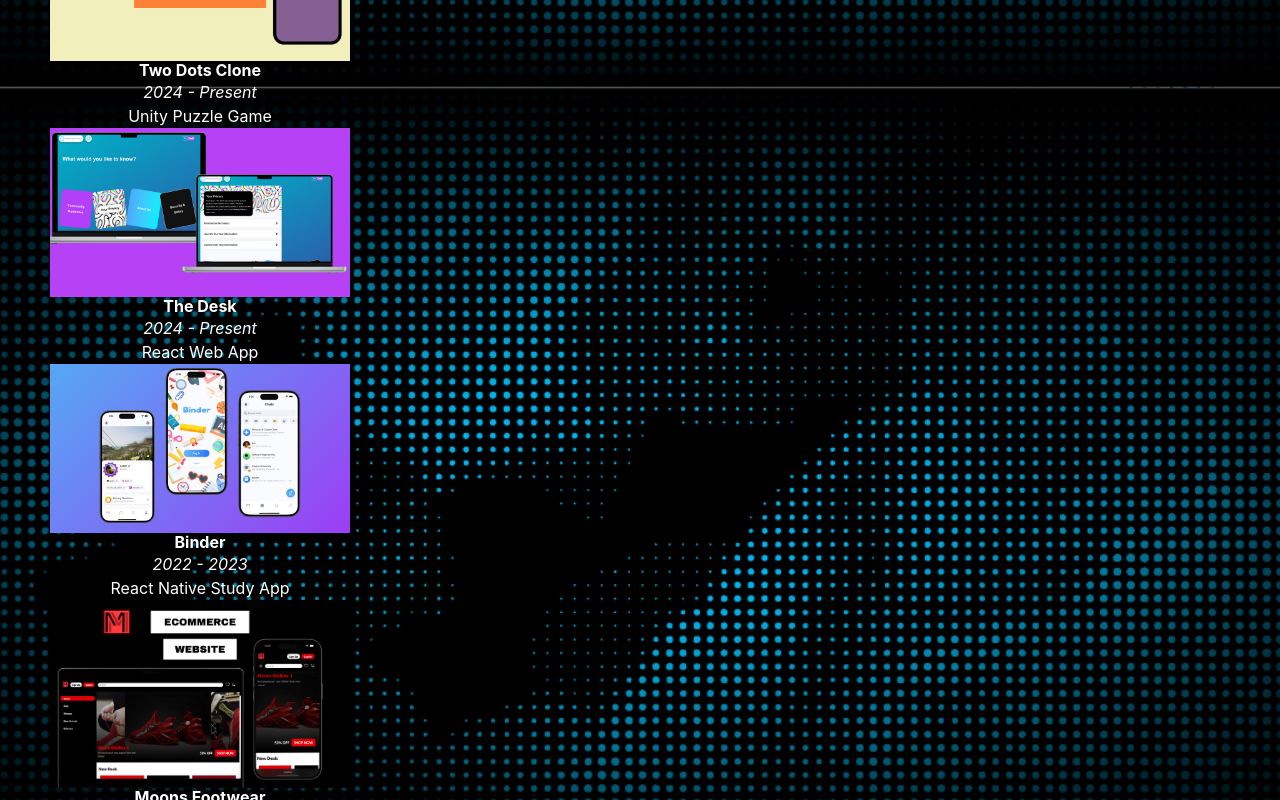
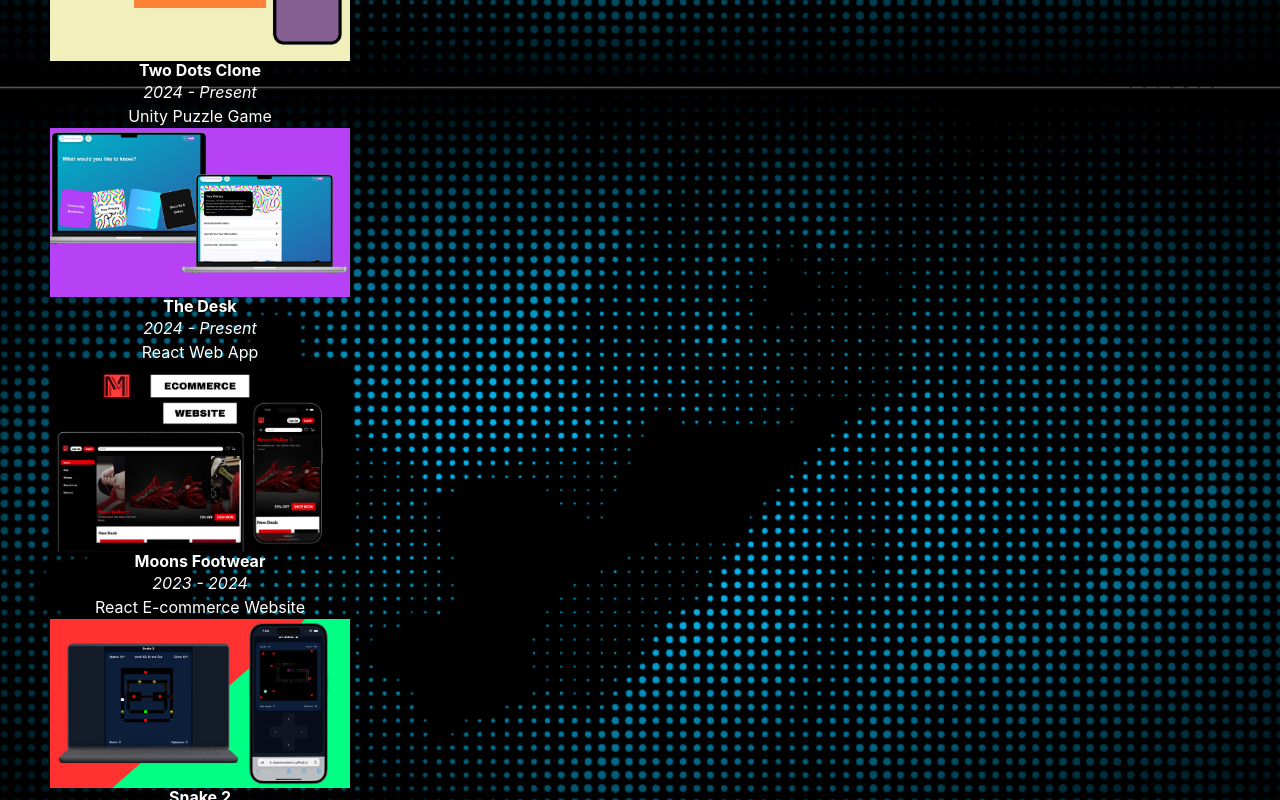
Before and after one commit to clawrenceharris/portfolio, a React (Create React App) app: page /#/ in a window 1280 px wide. Shown: the part 3112-3912 px from the top of the page. Built offline with nearby package versions, Linux system fonts and the light colour scheme.

Commit message:
minor edits to projects

```diff
--- a/src/constants/projects.js
+++ b/src/constants/projects.js
@@ -110,29 +110,29 @@
     ],
   },
 
-  {
-    projectType: "Academic",
-    startYear: 2022,
-    endYear: 2023,
-    title: "Binder",
-    description: "React Native Study App",
-    longDescription: [
-      "Binder is a React Native app designed to revolutionize student studying. It simplifies learning, fosters collaboration, and builds friendships. With a focus on simplicity, Binder allows students to concentrate on studies without complexity.",
-      "The app facilitates collaborative learning through effortless group formation and management. Powered by Firebase, it delivers real-time functionality for secure authentication and dynamic updates to study materials and messaging.",
-      "Leading the UI design, front end and back end development, I crafted a visually appealing and user-friendly experience. Binder intends to enhance the educational journey for students worldwide, embodying collaboration and community.",
-    ],
-    images: [require("../assets/images/projects/binder/1.png")],
-    tags: ["Mobile", "UI/UX"],
-    github: "https://github.com/clawrenceharris/Binder",
-    tools: [
-      tools.reactnative,
-      tools.github,
-      tools.git,
-      tools.redux,
-      tools.visualstudiocode,
-      tools.firebase,
-    ],
-  },
+  // {
+  //   projectType: "Academic",
+  //   startYear: 2022,
+  //   endYear: 2023,
+  //   title: "Binder",
+  //   description: "React Native Study App",
+  //   longDescription: [
+  //     "Binder is a React Native app designed to revolutionize student studying. It simplifies learning, fosters collaboration, and builds friendships. With a focus on simplicity, Binder allows students to concentrate on studies without complexity.",
+  //     "The app facilitates collaborative learning through effortless group formation and management. Powered by Firebase, it delivers real-time functionality for secure authentication and dynamic updates to study materials and messaging.",
+  //     "Leading the UI design, front end and back end development, I crafted a visually appealing and user-friendly experience. Binder intends to enhance the educational journey for students worldwide, embodying collaboration and community.",
+  //   ],
+  //   images: [require("../assets/images/projects/binder/1.png")],
+  //   tags: ["Mobile", "UI/UX"],
+  //   github: "https://github.com/clawrenceharris/Binder",
+  //   tools: [
+  //     tools.reactnative,
+  //     tools.github,
+  //     tools.git,
+  //     tools.redux,
+  //     tools.visualstudiocode,
+  //     tools.firebase,
+  //   ],
+  // },
 
   {
     title: "Moons Footwear",
```
